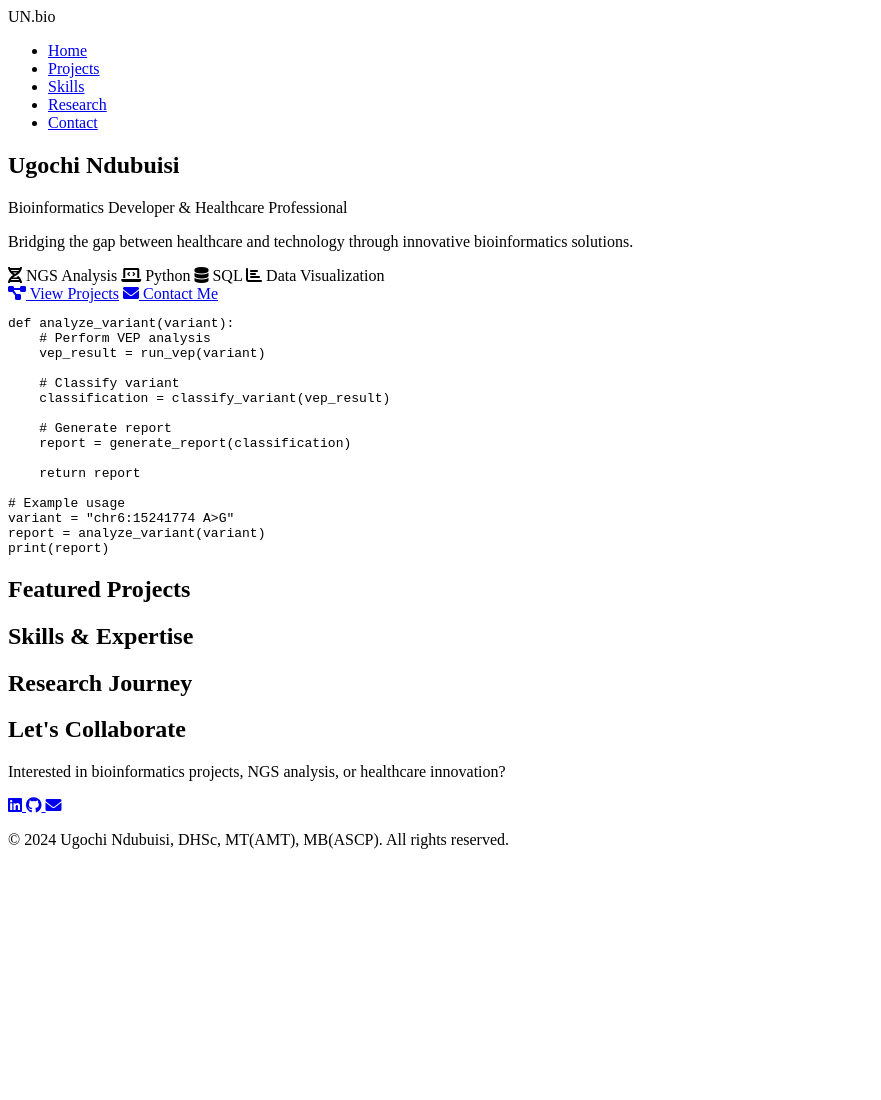
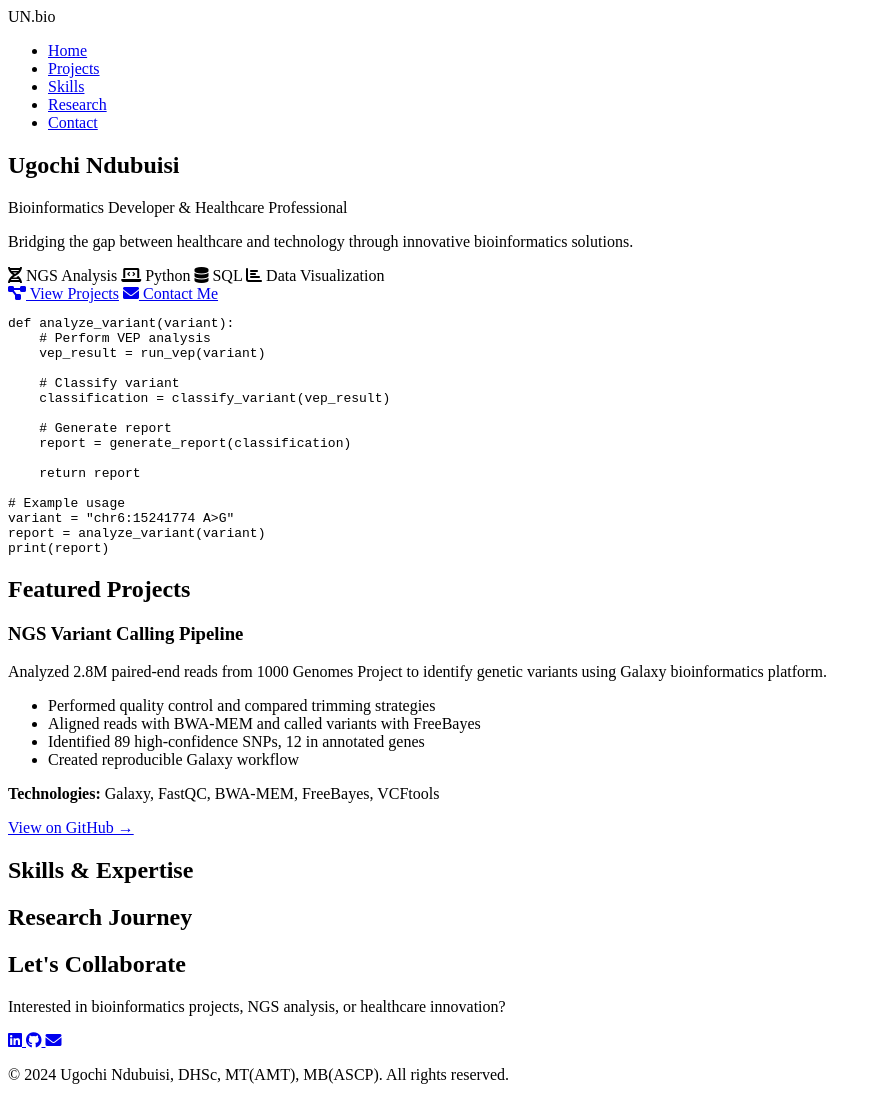
Before and after one commit to ugochi141/ugochi141.github.io, a plain HTML site: page index.html in a window 1280 px wide. Shown: the whole page, without its empty margins (0-881 px from the left). Before the commit the page ends 865 px from the top, so only its background shows below. Drawn offline with Linux system fonts and the light colour scheme.

Commit message:
Add NGS variant calling project to portfolio

```diff
--- a/index.html
+++ b/index.html
@@ -69,7 +69,18 @@ print(report)</code></pre>
     <section class="projects fade-in" id="projects">
         <div class="section-container">
             <h2 class="section-title">Featured Projects</h2>
-            <div class="projects-grid">
+            <div class="projects-grid">                <div class="project">
+                    <h3>NGS Variant Calling Pipeline</h3>
+                    <p>Analyzed 2.8M paired-end reads from 1000 Genomes Project to identify genetic variants using Galaxy bioinformatics platform.</p>
+                    <ul>
+                        <li>Performed quality control and compared trimming strategies</li>
+                        <li>Aligned reads with BWA-MEM and called variants with FreeBayes</li>
+                        <li>Identified 89 high-confidence SNPs, 12 in annotated genes</li>
+                        <li>Created reproducible Galaxy workflow</li>
+                    </ul>
+                    <p><strong>Technologies:</strong> Galaxy, FastQC, BWA-MEM, FreeBayes, VCFtools</p>
+                    <a href="https://github.com/ugochi141/NGS-Variant-Calling-Pipeline" class="project-link">View on GitHub →</a>
+                </div>
                 <!-- ... (copy the project cards from the previous message here) ... -->
             </div>
         </div>
```
